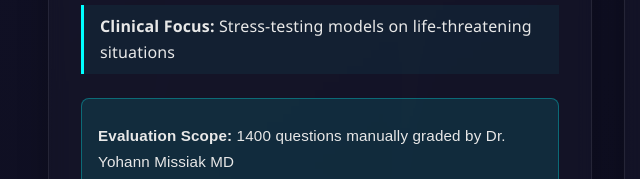
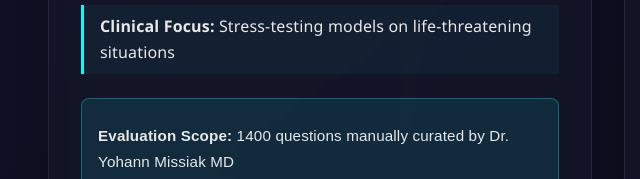
Before and after one commit to DEEPCALLtech/leaderboard, a plain HTML site: page benchmark.html in a window 1280 px wide. Shown: the part 1256-1435 px from the top of the page, 32-672 px from the left. Drawn offline with Linux system fonts and the light colour scheme.

Commit message:
Update benchmark.html

```diff
--- a/benchmark.html
+++ b/benchmark.html
@@ -80,7 +80,7 @@
                             </div>
 
                             <div class="evaluation-details">
-                                <p><strong>Evaluation Scope:</strong> 1400 questions manually graded by Dr. Yohann Missiak MD</p>
+                                <p><strong>Evaluation Scope:</strong> 1400 questions manually curated by Dr. Yohann Missiak MD</p>
                                 <p><strong>Target Models:</strong> Small portable LLMs suitable for local deployment</p>
                                 <p><strong>Research Goal:</strong> Understanding reasoning patterns and domain-specific capabilities</p>
                             </div>
```
